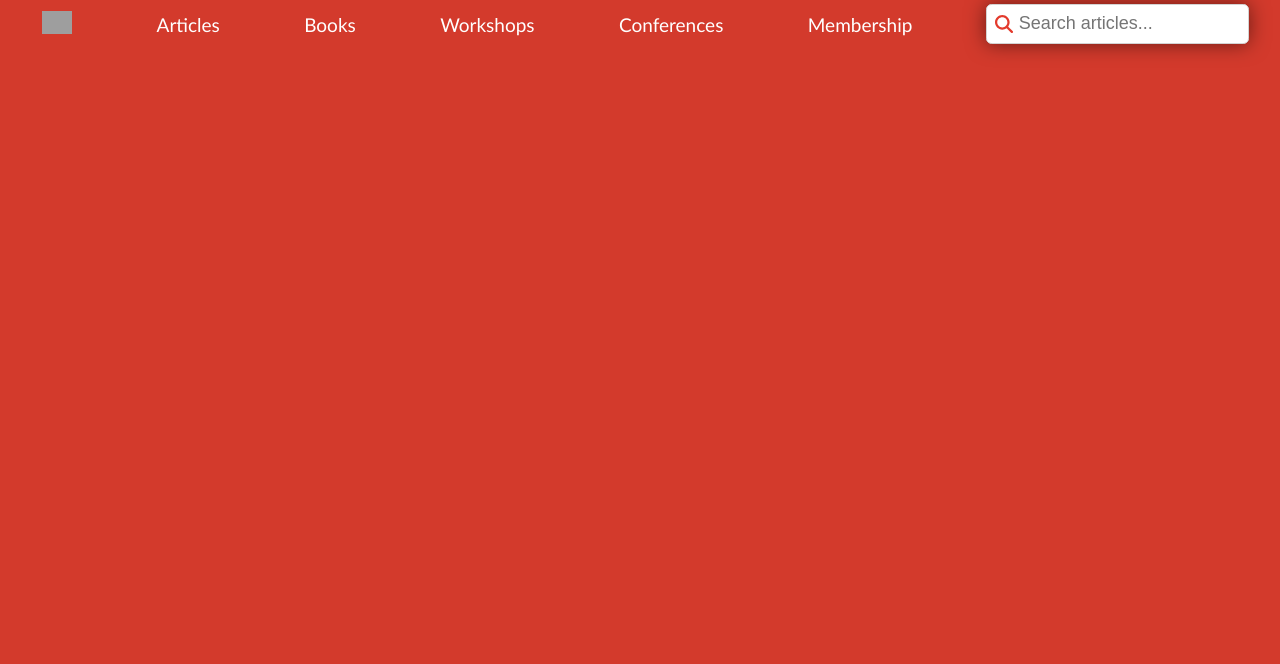
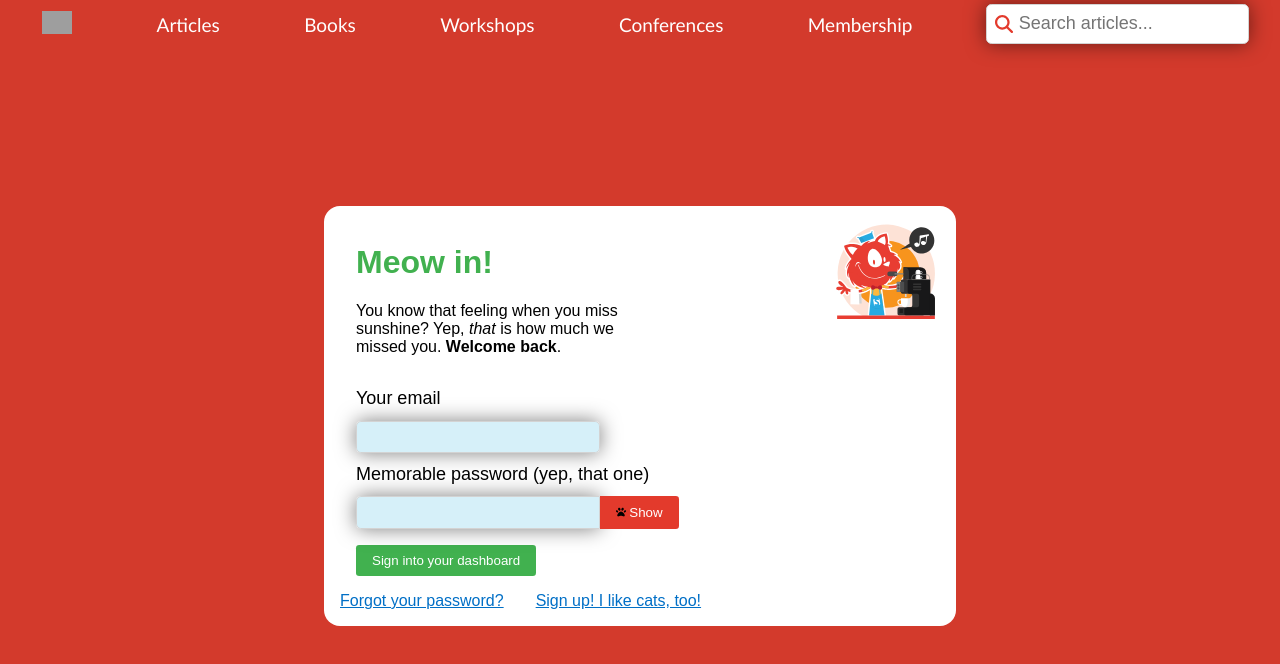
Before and after one commit to damdiana/smashing-login-practice, a plain HTML site: page index.html in a window 1280 px wide. Drawn offline with Linux system fonts and the light colour scheme; grey boxes are pictures that could not be loaded.

Commit message:
Implement the entire layout and styles of the page (#7)

```diff
--- a/index.html
+++ b/index.html
@@ -37,6 +37,51 @@
     </nav>
 
 
+    <main class="flex">
+        <div class="card">
+            <div class=" card-header flex">
+                <div>
+                    <h1> Meow in! </h1>
+                    <p> You know that feeling when you miss sunshine?
+                        Yep, <em> that </em> is how much we missed you. <strong> Welcome back</strong>.
+                    </p>
+                </div>
+                <img src="assets/singing-barista.svg" alt="logo" width="250" height="100" />
+            </div>
+            <form>
+                <label>
+                    <span class="mb-07 block"> Your email </span>
+                    <input class="login-input" type="text" name="email" required>
+                </label>
+
+                <div class="mt-07">
+                    <label for="passwordInput"> Memorable password (yep, that one) </label>
+
+
+                    <div class=" flex mt-07 mb-07">
+                        <input id="passwordInput" type="password" name="password"
+                            class="login-input login-input--border-left" required>
+                        <button type="button" class="orange-button"> <svg width="10" height="10"
+                                xmlns="http://www.w3.org/2000/svg" viewBox="0 0 512 512">
+                                <!--! Font Awesome Pro 6.2.0 by @fontawesome - https://fontawesome.com License - https://fontawesome.com/license (Commercial License) Copyright 2022 Fonticons, Inc. -->
+                                <path
+                                    d="M226.5 92.9c14.3 42.9-.3 86.2-32.6 96.8s-70.1-15.6-84.4-58.5s.3-86.2 32.6-96.8s70.1 15.6 84.4 58.5zM100.4 198.6c18.9 32.4 14.3 70.1-10.2 84.1s-59.7-.9-78.5-33.3S-2.7 179.3 21.8 165.3s59.7 .9 78.5 33.3zM69.2 401.2C121.6 259.9 214.7 224 256 224s134.4 35.9 186.8 177.2c3.6 9.7 5.2 20.1 5.2 30.5v1.6c0 25.8-20.9 46.7-46.7 46.7c-11.5 0-22.9-1.4-34-4.2l-88-22c-15.3-3.8-31.3-3.8-46.6 0l-88 22c-11.1 2.8-22.5 4.2-34 4.2C84.9 480 64 459.1 64 433.3v-1.6c0-10.4 1.6-20.8 5.2-30.5zM421.8 282.7c-24.5-14-29.1-51.7-10.2-84.1s54-47.3 78.5-33.3s29.1 51.7 10.2 84.1s-54 47.3-78.5 33.3zM310.1 189.7c-32.3-10.6-46.9-53.9-32.6-96.8s52.1-69.1 84.4-58.5s46.9 53.9 32.6 96.8s-52.1 69.1-84.4 58.5z" />
+                            </svg>
+                            Show
+                        </button>
+                    </div>
+                </div>
+                <button type="submit" class="green-button"> Sign into your dashboard </button>
+            </form>
+            <div class="flex gap2">
+                <a href="https://www.smashingmagazine.com/auth/amnesia/#main"> Forgot your password?
+                </a>
+                <a href="https://www.smashingmagazine.com/auth/signup/#main"> Sign up! I like cats,
+                    too!
+                </a>
+            </div>
+        </div>
+    </main>
 </body>
 
 </html>
--- a/style.css
+++ b/style.css
@@ -66,9 +66,93 @@ form input {
     fill: var(--red);
 }
 
+/* main card */
+
+main {
+    display: flex;
+    justify-content: center;
+    align-items: center;
+    flex-grow: 1;
+    padding: 0 1em 1em 1em;
+}
+
+p {
+    margin: 1rem;
+}
+
+.card {
+    background: var(--white);
+    padding: 1rem;
+    width: 100%;
+    max-width: 600px;
+    border-radius: 1rem;
+    font-family: Arial, Helvetica, sans-serif;
+}
+
+main form {
+    margin: 1rem;
+}
+
+h1 {
+    color: var(--green);
+    margin-left: 1rem;
+    margin-right: 3rem;
+}
+
+main img {
+    margin-left: 10rem;
+}
+
+.login-input {
+    background-color: rgba(195, 233, 247, 0.68);
+    padding: 0.3rem;
+    border-radius: 0.3rem;
+    border: 1px solid lightgrey;
+}
+
+.login-input--border-left {
+    border-radius: 0.3rem 0 0 0.3rem;
+}
+
+/* buttons */
+
+.green-button {
+    display: block;
+    margin: 1rem 0.5rem 0.5rem 0;
+    background-color: var(--green);
+    color: var(--white);
+    border-radius: 0.2rem;
+    padding: 0.5rem 1rem;
+    border: 0;
+}
+
+.orange-button {
+    background-color: var(--red);
+    color: var(--white);
+    border: 0;
+    border-top-right-radius: 0.2rem;
+    border-bottom-right-radius: 0.2rem;
+    padding: 0.2rem 1rem;
+    margin: 0;
+}
+
 @media screen and (max-width:450px) {
     nav {
         flex-direction: column;
         margin-bottom: 1rem;
     }
+
+    .card-header {
+        flex-direction: column;
+    }
+
+    main img {
+        width: 50%;
+        margin: 0 auto;
+    }
 }
+
+.card a:visited,
+.card a:link {
+    color: var(--blue);
+}
--- a/utils.css
+++ b/utils.css
@@ -8,6 +8,26 @@
     justify-content: space-between;
 }
 
+.justify-content-around {
+    justify-content: space-around;
+}
+
 .align-center {
     align-items: center;
 }
+
+.block {
+    display: block;
+}
+
+.mb-07 {
+    margin-bottom: 0.7rem;
+}
+
+.mt-07 {
+    margin-top: 0.7rem;
+}
+
+.gap2 {
+    gap: 2em;
+}
```
Also changed, not shown: assets/singing-barista.svg (added), 1 other file.
